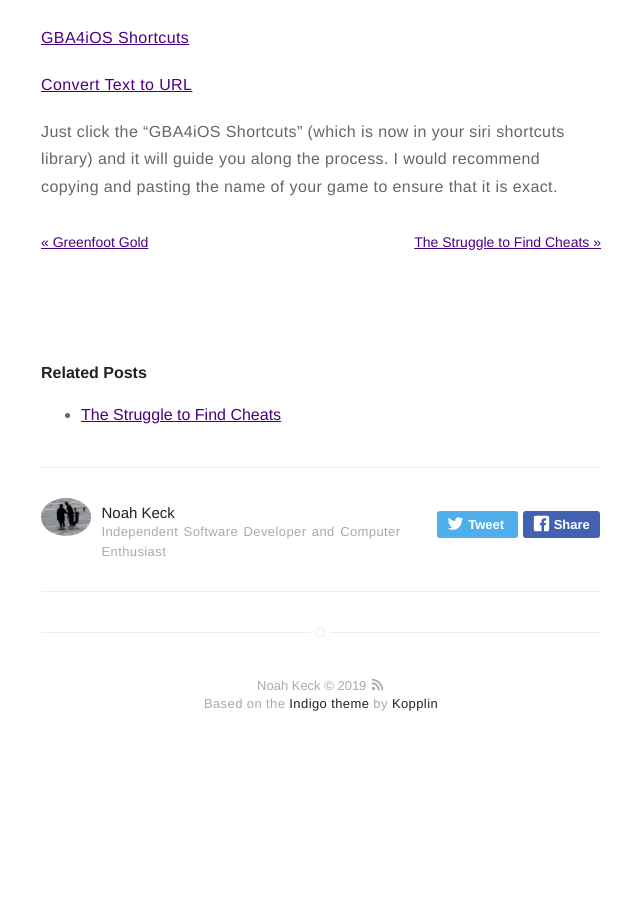
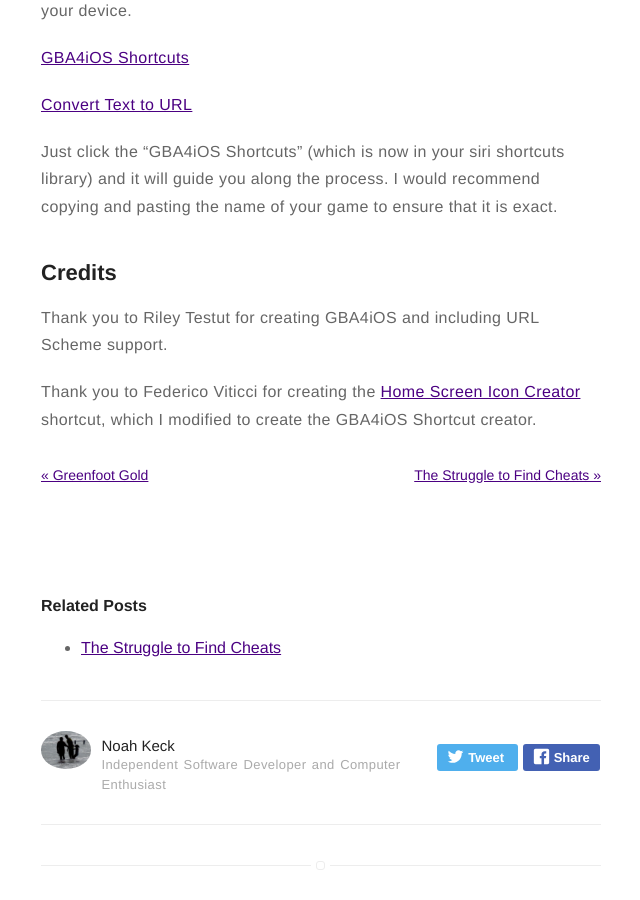
Before and after one commit to noah978/noah978.github.io, a Jekyll site: the page built from _posts/2019-01-09-a-shortcut-to-create-shortcuts.md, in a window 1280 px wide and 900 px high, scrolled down 1247 px. Shown: the whole window, without its empty margins (319-959 px from the left). Built offline with Jekyll 4.4.1, drawn with Linux system fonts in a browser that asks for light colours; before the commit the page ends 2022 px from its top, so only the background shows below that.

Commit message:
Added credits

````diff
--- a/_posts/2019-01-09-a-shortcut-to-create-shortcuts.md
+++ b/_posts/2019-01-09-a-shortcut-to-create-shortcuts.md
@@ -24,7 +24,9 @@
 
 ## How Does This Work?
 
-Back when GBA4iOS was being developed, the developer Riley Testut implemented a feature that allowed a URL scheme to open games in GBA4iOS. A URL scheme looks like the following: ```gba4ios://Pokemon%20Emerald```
+Back when GBA4iOS was being developed, the developer Riley Testut implemented a feature that allowed a URL scheme to open games in GBA4iOS. A URL scheme looks like the following:
+
+```gba4ios://Pokemon%20Emerald```
 
 When you input the name of your game, the home screen shortcut creator then runs another separate shortcut which will convert regular text into a URL compatible text. So anytime you use the shortcut it's actually the same as typing the URL scheme into safari!
 
@@ -37,3 +39,9 @@
 [Convert Text to URL](https://www.icloud.com/shortcuts/63d051ede25c4d63b3dd31f9f4422039)
 
 Just click the “GBA4iOS Shortcuts” (which is now in your siri shortcuts library) and it will guide you along the process. I would recommend copying and pasting the name of your game to ensure that it is exact.
+
+## Credits
+
+Thank you to Riley Testut for creating GBA4iOS and including URL Scheme support.
+
+Thank you to Federico Viticci for creating the [Home Screen Icon Creator](https://www.macstories.net/ios/home-screen-icon-creator-a-shortcut-to-create-custom-icons-for-apps-contacts-solid-colors-and-more/) shortcut, which I modified to create the GBA4iOS Shortcut creator.
````
